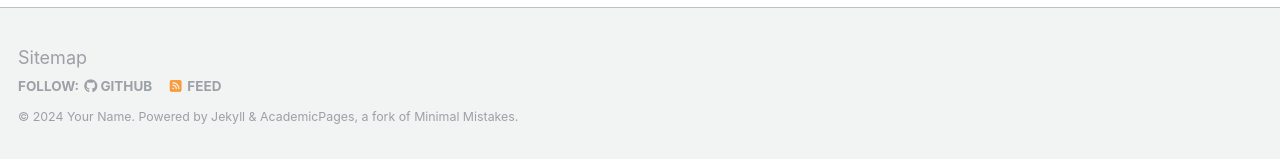
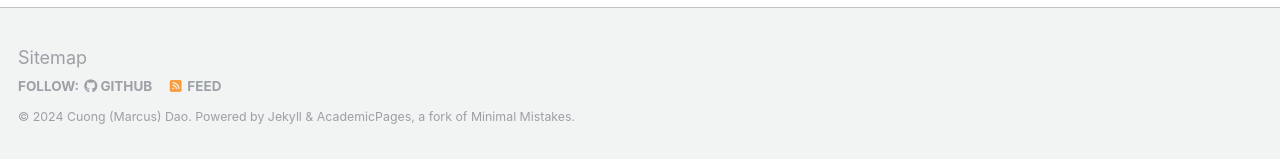
Before and after one commit to cuong-dm/cuong-dm.github.io, a Jekyll site: the page built from _pages/about.md, in a window 1280 px wide and 900 px high, scrolled down 2660 px. Shown: the part 738-897 px from the top of the window. Built offline with Jekyll 4.4.1, drawn with Linux system fonts in a browser that asks for light colours; some web fonts are replaced.

Commit message:
Update _config.yml

```diff
--- a/_config.yml
+++ b/_config.yml
@@ -10,7 +10,7 @@
 locale                   : "en-US"
 title                    : "Your Name / Site Title"
 title_separator          : "-"
-name                     : &name "Your Name"
+name                     : &name "Cuong (Marcus) Dao"
 description              : &description "personal description"
 url                      : https://academicpages.github.io # the base hostname & protocol for your site e.g. "https://mmistakes.github.io"
 baseurl                  : "" # the subpath of your site, e.g. "/blog"
```
